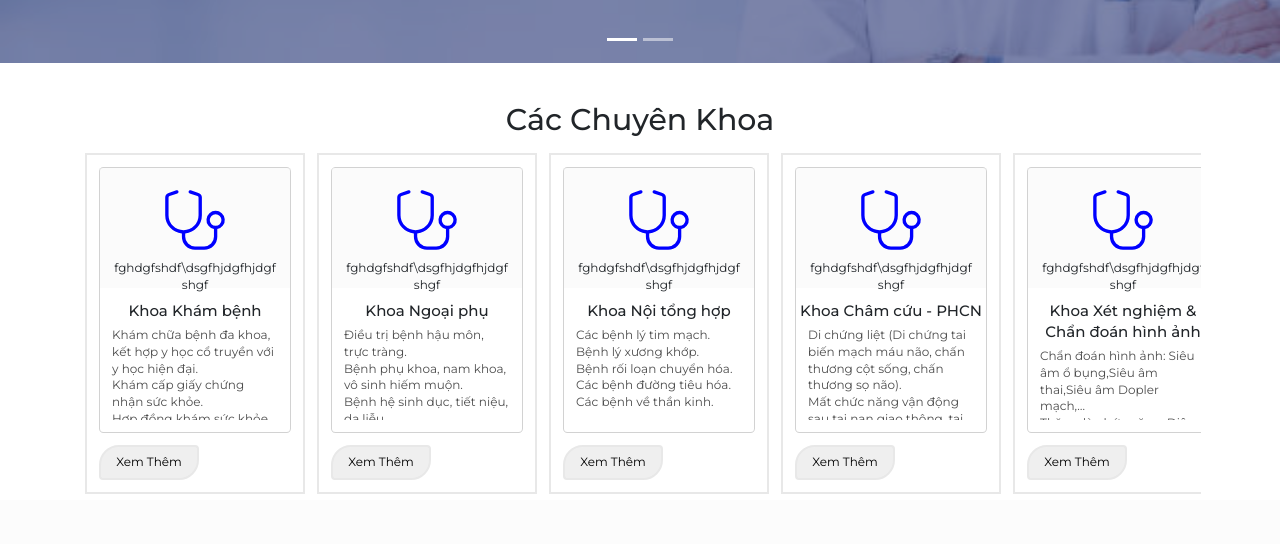
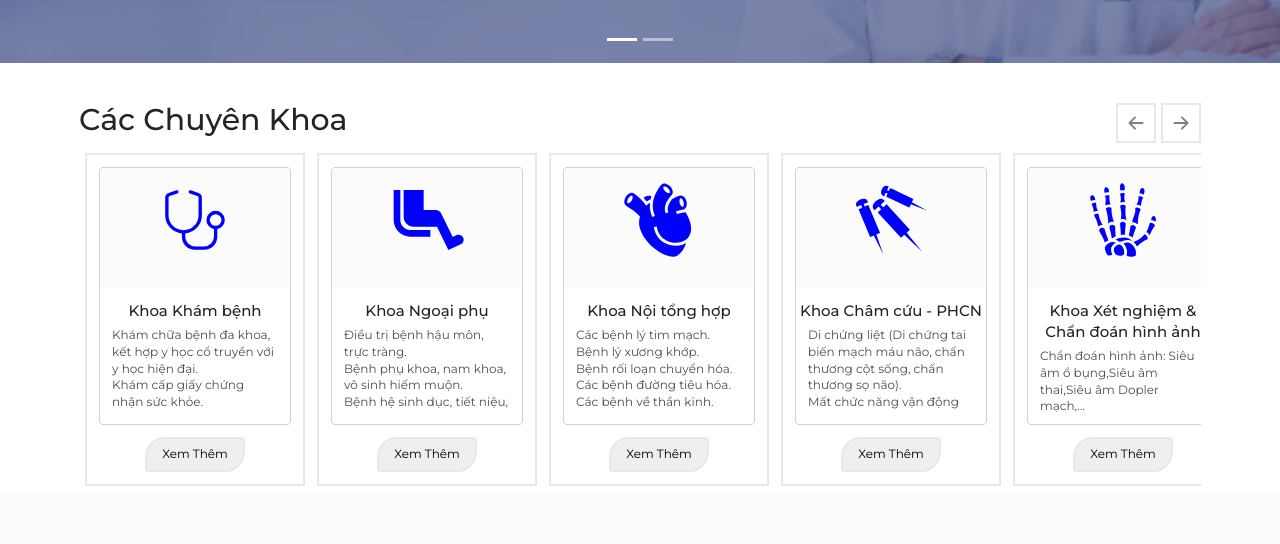
Before and after one commit to Phu121091/bvyhct, a Next.js app: page / in a window 1280 px wide. Shown: the part 1540-2084 px from the top of the page. Built offline with nearby package versions, Linux system fonts and the light colour scheme.

Commit message:
fixing render icon ,fixing data icon,adding arrow to slider

```diff
--- a/public/data.js
+++ b/public/data.js
@@ -1,9 +1,10 @@
-import { CiStethoscope } from "react-icons/ci";
+import { CiStethoscope,CiApple } from "react-icons/ci";
 import { MdAirlineSeatLegroomExtra} from "react-icons/md";
 import { GiHeartOrgan,GiTripleNeedle,GiSkeletalHand,GiMedicines} from "react-icons/gi";
-import { IoNutritionOutline} from "react-icons/io";
-import { FaStethoscope } from "react-icons/fa";
+import style from "../views/home/style.module.scss";
+import classNames from "classnames/bind";
 
+const cx = classNames.bind(style);
 export const MenuLink = [
   {
     title: "Trang chủ",
@@ -155,7 +156,7 @@ export const departments = [
             "Hợp đồng khám sức khỏe cho các cơ quan, doanh nghiệp, trường học,…",
             "Khám các chuyên khoa: Răng hàm mặt, tai mũi họng, mắt, phụ khoa, …"
         ],
-        icon:<CiStethoscope/>,
+        icon:<CiStethoscope className={cx("d-icon", "text-center")}/>,
     },
     {
         id:2,
@@ -167,7 +168,7 @@ export const departments = [
             "Bệnh ngũ quan, chấn thương.",
             "Bệnh cơ xương khớp."
         ],
-        icon:<MdAirlineSeatLegroomExtra/>,
+        icon:<MdAirlineSeatLegroomExtra className={cx("d-icon", "text-center")}/>,
     },
     {
         id:3,
@@ -179,7 +180,7 @@ export const departments = [
             "Các bệnh đường tiêu hóa.",
             "Các bệnh về thần kinh."
         ],
-        icon:<GiHeartOrgan/>,
+        icon:<GiHeartOrgan className={cx("d-icon", "text-center")}/>,
     },
     {
         id:4,
@@ -189,7 +190,7 @@ export const departments = [
             "Mất chức năng vận động sau tai nạn giao thông, tai nạn sinh hoạt.",
             "Thoát vị đĩa đệm, thoái hóa cột sống cổ, cột sống thắt lưng.",
         ],
-        icon:<GiTripleNeedle/>,
+        icon:<GiTripleNeedle className={cx("d-icon", "text-center")}/>,
     },
     {
         id:5,
@@ -199,7 +200,7 @@ export const departments = [
             "Thăm dò chức năng: Điện não đồ, Loãng xương, điện tim, nội soi dạ dày,…",
             "Xét nghiệm: Glucose, cholesterol, Nhóm máu, Acid uric,…",
         ],
-        icon:<GiSkeletalHand/>,
+        icon:<GiSkeletalHand className={cx("d-icon", "text-center")}/>,
     },
     {
         id:6,
@@ -208,7 +209,7 @@ export const departments = [
             "Bào chế , sản xuất thuốc cổ truyền, thuốc dược liệu.",
             "Cơ sở thực hành của các trường Đại học, Cao đẳng và Trung học về dược.",
         ],
-        icon:<GiMedicines/>,
+        icon:<GiMedicines className={cx("d-icon", "text-center")}/>,
     },
     {
         id:7,
@@ -217,7 +218,7 @@ export const departments = [
             "Tư vấn và điều trị bằng chế độ dinh dưỡng.",
             "Truyền thông về dinh dưỡng và an toàn thực phẩm,…",
         ],
-        icon:<IoNutritionOutline/>,
+        icon:<CiApple className={cx("d-icon", "text-center")}/>,
     },
 
 ]
--- a/views/home/Deapartments.js
+++ b/views/home/Deapartments.js
@@ -4,10 +4,7 @@ import style from "./style.module.scss";
 import Head from 'next/head';
 import { departments } from "@/public/data";
 import Card from 'react-bootstrap/Card';
-import { CiStethoscope } from "react-icons/ci";
-import { MdAirlineSeatLegroomExtra} from "react-icons/md";
-import { GiHeartOrgan,GiTripleNeedle,GiSkeletalHand,GiMedicines} from "react-icons/gi";
-import { IoNutritionOutline} from "react-icons/io";
+import { BsArrowLeftShort,BsArrowRightShort } from "react-icons/bs";
 
 const cx = classNames.bind(style);
 
@@ -15,12 +12,11 @@ const cx = classNames.bind(style);
 function Deapartments() {
 
   const DepartmentLists = departments.map((DepartmentLists) => (
-    <div key={DepartmentLists.id} className={cx("p-3","m-2","department-card-container")}>
+    <div key={DepartmentLists.id} className={cx("p-3","m-2","department-card-container","d-flex flex-column","justify-content-center","align-items-center")}>
       <Card className={cx("departments-card")} style={{ width: "16rem" }} >
           <div className={cx("departments-icon-container","p-3")}>
-            <CiStethoscope className={cx("d-icon", "text-center")} />
-            fghdgfshdf\dsgfhjdgfhjdgfshgf
-            {/* {DepartmentLists.icon} */}
+            {/* <CiStethoscope className={cx("d-icon", "text-center")} /> */}
+            {DepartmentLists.icon}
           </div>
           <div className={cx("departments-card-body","my-3")}>
             <Card.Title className={cx("text-center")}>{DepartmentLists.name}</Card.Title>
@@ -50,8 +46,19 @@ function Deapartments() {
         ></link>
       </Head>
         <div className={cx("container")}>
-          <h1 className='text-center'>Các Chuyên Khoa</h1>
+          <div className='d-flex justify-content-between align-items-center'>
+            <h1>Các Chuyên Khoa</h1>
+            <div>
+              <button className={cx("department-previous-arrow-but")}>
+                <BsArrowLeftShort className={cx("department-previous-arrow-icon")} />
+              </button>
+              <button className={cx("department-next-arrow-but")}>
+                <BsArrowRightShort className={cx("department-next-arrow-icon")} />
+              </button>
+            </div>
+          </div>
           <div className={cx("d-flex","listcards")}>
+
             {DepartmentLists}
           </div>
         </div>
--- a/views/home/style.module.scss
+++ b/views/home/style.module.scss
@@ -60,7 +60,7 @@
 }
 
 .departments-card-body{
-    height: 120px;
+    height: 112px;
     overflow: hidden;
     margin-bottom: 30px;
 
@@ -88,16 +88,52 @@
     border: 2px solid rgb(232,232,232);
 
 }
+.department-next-arrow-but{
+    padding: 3px;
+    border: 2px solid rgb(232,232,232);
+    background-color: white;
+
+
+}
+.department-previous-arrow-but{
+    padding: 3px;
+    border: 2px solid rgb(232,232,232);
+    margin-right: 5px;
+    background-color: white;
+}
+.department-previous-arrow-icon{
+    font-size:30px ;
+    color: rgba(0, 0, 0, 0.5);
+
+}
+.department-next-arrow-icon{
+    font-size:30px ;
+    color: rgba(0, 0, 0, 0.5);
+
+}
 .department-card-container:hover .departments-icon-container{
-    background-color: rgba(37, 37, 250, 0.8);
+    background-color: #0392ce;
     transition: 1s ease-in;
 }
+
 .department-card-container:hover .d-icon {
     color: white;
 }
 .departments-card-button:hover{
-    background-color: rgba(37, 37, 250, 0.8);
+    background-color: #0392ce;
     transition: 1s ease-in;
+}
+.department-previous-arrow-but:hover {
+    background-color: #0392ce;
+}
+.department-previous-arrow-but:hover .department-previous-arrow-icon{
+    color: white;
+}
+.department-next-arrow-but:hover {
+    background-color: #0392ce;
+}
+.department-next-arrow-but:hover .department-next-arrow-icon{
+    color: white;
 }
 //news
 .news-container{
```
